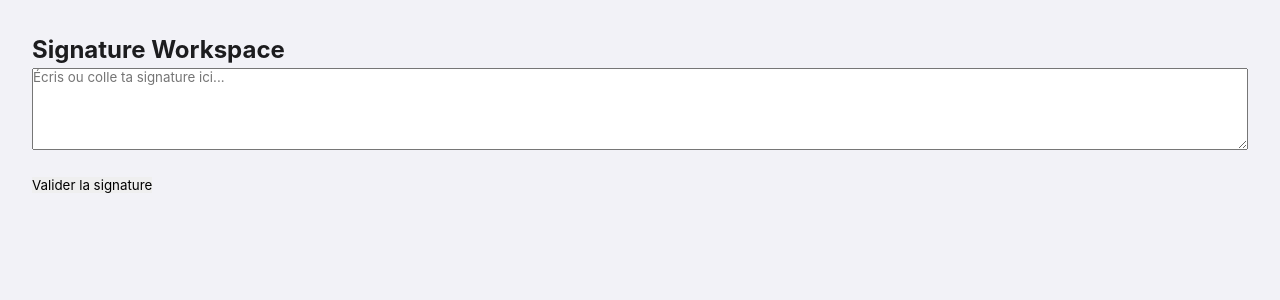
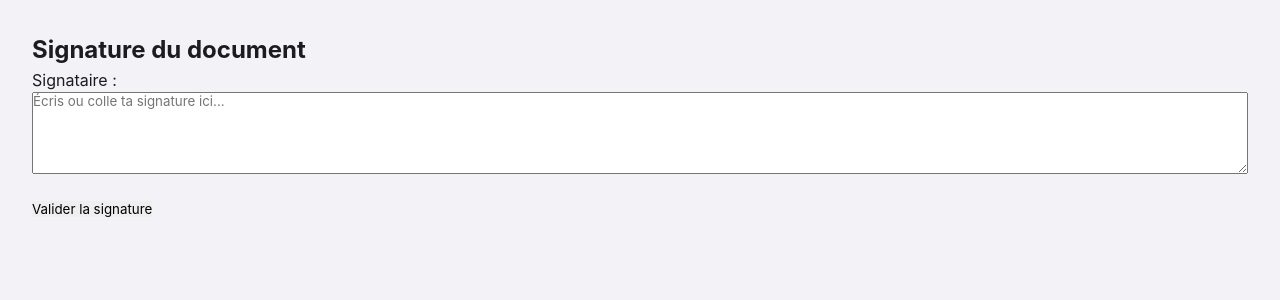
Before and after one commit to ANIELSUNN/trustid-web, a React (Create React App) app: page /sign in a window 1280 px wide. Shown: the top 300 px of the page. Built offline with nearby package versions, Linux system fonts and the light colour scheme; no server answers.

Commit message:
Frontend multisignature: ajout Dashboard + SignatureWorkspace avec jwt-decode

```diff
--- a/package.json
+++ b/package.json
@@ -9,6 +9,7 @@
     "@testing-library/react": "^16.3.2",
     "@testing-library/user-event": "^13.5.0",
     "axios": "^1.16.0",
+    "jwt-decode": "^4.0.0",
     "qrcode.react": "^4.2.0",
     "react": "^19.2.5",
     "react-dom": "^19.2.5",
--- a/src/pages/SignatureWorkspace.jsx
+++ b/src/pages/SignatureWorkspace.jsx
@@ -1,33 +1,47 @@
-import React, { useState } from 'react';
+import React, { useState, useEffect } from 'react';
+import { useSearchParams } from 'react-router-dom';
+import jwtDecode from 'jwt-decode';
+import axios from 'axios';
 
-const SignatureWorkspace = () => {
+export default function SignatureWorkspace() {
+  const [searchParams] = useSearchParams();
+  const token = searchParams.get('token');
+  const [email, setEmail] = useState('');
   const [signature, setSignature] = useState('');
+  const [message, setMessage] = useState('');
 
-  const handleChange = (e) => {
-    setSignature(e.target.value);
-  };
+  useEffect(() => {
+    if (token) {
+      const decoded = jwtDecode(token);
+      setEmail(decoded.email);
+    }
+  }, [token]);
 
-  const handleSubmit = (e) => {
+  const handleSubmit = async (e) => {
     e.preventDefault();
-    // Ici tu peux envoyer la signature vers ton backend
-    console.log('Signature envoyée :', signature);
+    try {
+      const res = await axios.post(`${process.env.REACT_APP_API_URL}/api/multisign/sign`, { token, signature });
+      setMessage(res.data.message);
+    } catch (err) {
+      setMessage(err.response?.data?.erreur || 'Erreur lors de la signature.');
+    }
   };
 
   return (
     <div style={{ padding: '2rem' }}>
-      <h2>Signature Workspace</h2>
+      <h2>Signature du document</h2>
+      <p>Signataire : <strong>{email}</strong></p>
       <form onSubmit={handleSubmit}>
         <textarea
           value={signature}
-          onChange={handleChange}
+          onChange={(e) => setSignature(e.target.value)}
           placeholder="Écris ou colle ta signature ici..."
           rows={5}
           style={{ width: '100%', marginBottom: '1rem' }}
         />
         <button type="submit">Valider la signature</button>
       </form>
+      {message && <p style={{ marginTop: '1rem', color: '#0F6E56' }}>{message}</p>}
     </div>
   );
-};
-
-export default SignatureWorkspace;
+}
```
Also changed, not shown: src/pages/Dashboard.jsx (added), 1 other file (tests, documents, lock files or other folders).
